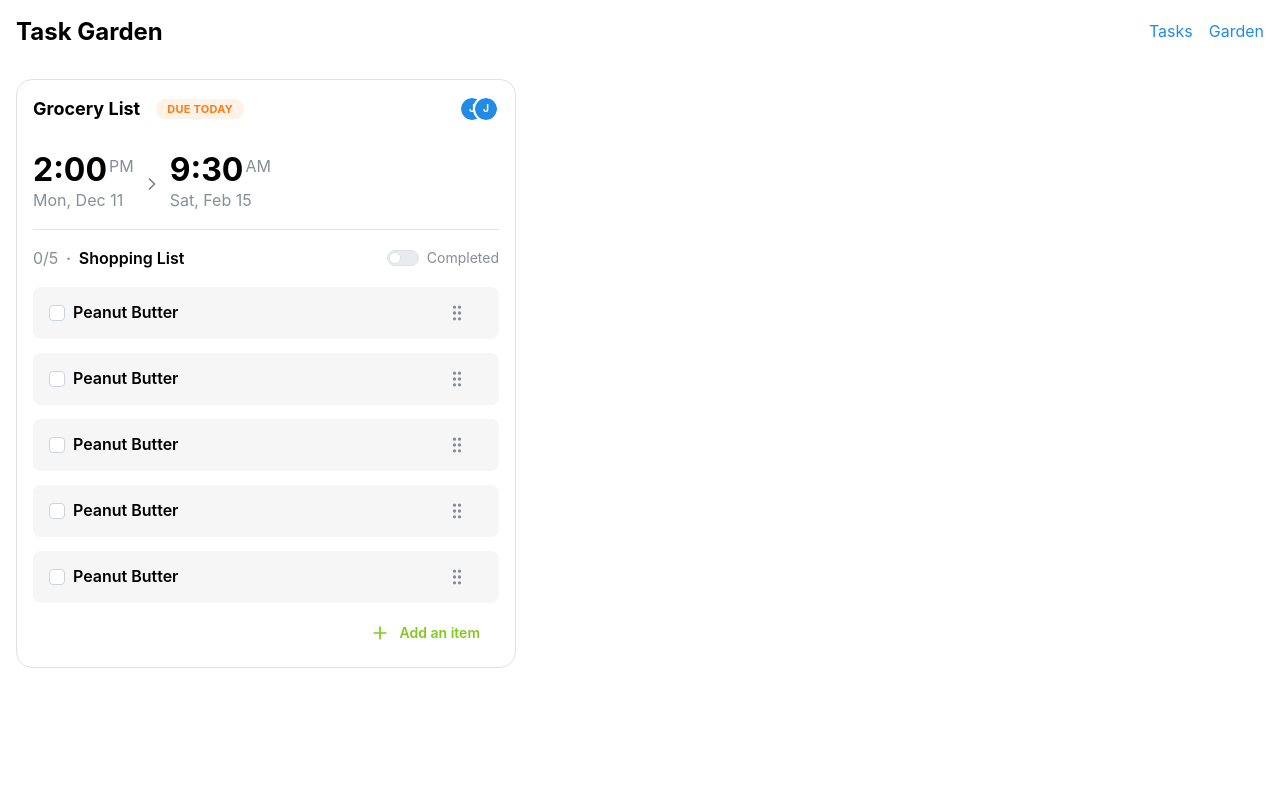
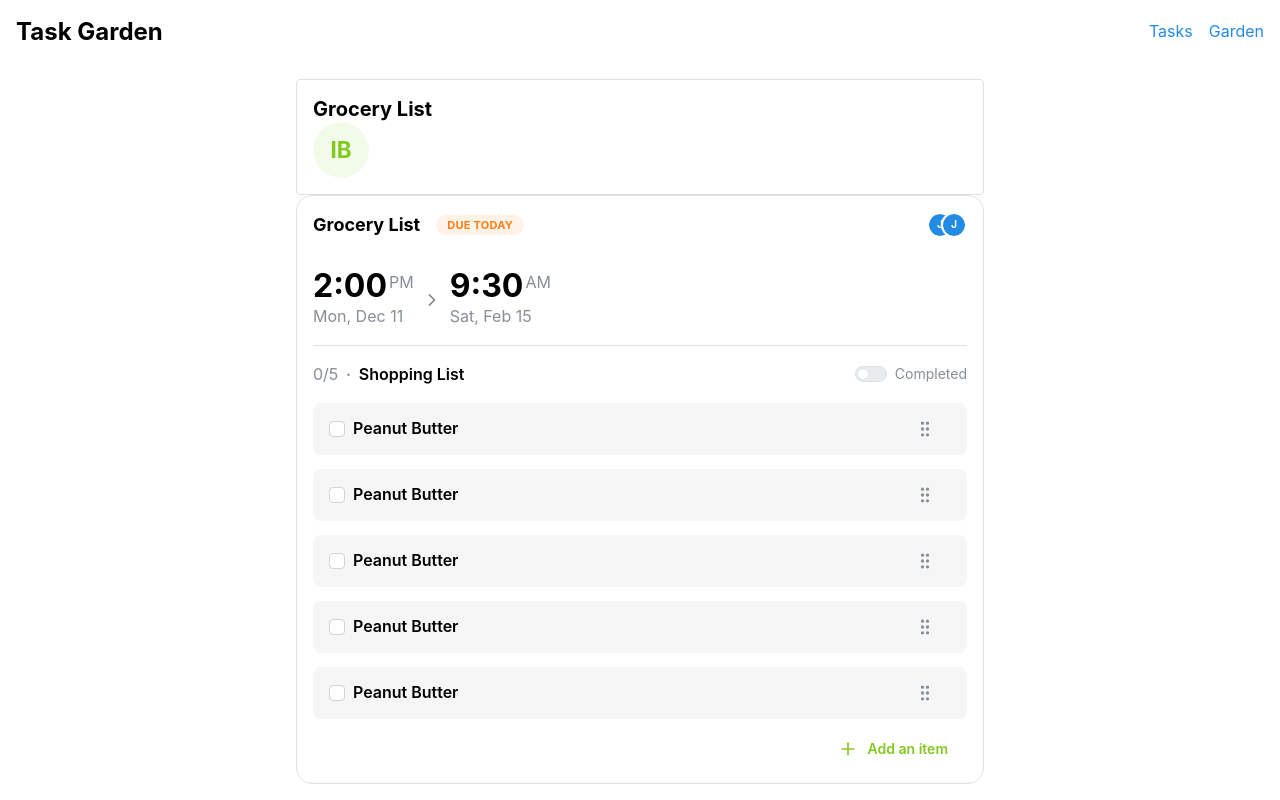
Before and after one commit to CydoEntis/sprout-client, a React (Vite) app: page / in a window 1280 px wide. Built offline with nearby package versions, Linux system fonts and the light colour scheme.

Commit message:
Installed framer motion

```diff
--- a/package.json
+++ b/package.json
@@ -18,6 +18,7 @@
     "@mantine/hooks": "^7.15.1",
     "@mantine/notifications": "^7.15.1",
     "dayjs": "^1.11.13",
+    "framer-motion": "^11.17.0",
     "lucide-react": "^0.469.0",
     "react": "^18.3.1",
     "react-dom": "^18.3.1",
--- a/src/App.tsx
+++ b/src/App.tsx
@@ -1,10 +1,15 @@
 import {
   Anchor,
+  Avatar,
   Box,
+  Card,
+  Center,
   Container,
   Flex,
   Group,
   Modal,
+  SimpleGrid,
+  Stack,
   Title,
 } from "@mantine/core";
 import TaskCard from "./features/Tasks/TaskCard";
@@ -24,12 +29,21 @@ function App() {
         </Group>
       </Flex>
 
-      <Box>
+      <Container size="sm">
+        <Card withBorder>
+          <Title size="xl">Grocery List</Title>
+          <Avatar
+            color="initials"
+            name="Idaho Baggins"
+            allowedInitialsColors={["lime"]}
+            size="lg"
+          />
+        </Card>
         <Modal opened={opened} onClose={close} title="Add A Task">
           Add A New Task.
         </Modal>
         <TaskCard onOpenAddTask={open} />
-      </Box>
+      </Container>
     </Container>
   );
 }
--- a/src/features/Tasks/TaskCard.tsx
+++ b/src/features/Tasks/TaskCard.tsx
@@ -14,7 +14,7 @@ function TaskCard({ onOpenAddTask }: TaskCardProps) {
   const endDate = new Date("2025-02-15T09:30:00");
 
   return (
-    <Card withBorder radius="lg" w={500}>
+    <Card withBorder radius="lg" >
       <TaskCardTitle title="Grocery List" dueDate={new Date()} />
       <TaskDateRange startDate={startDate} endDate={endDate} />
       <Divider py={8} />
```
Also changed, not shown: 1 other file (tests, documents, lock files or other folders).
